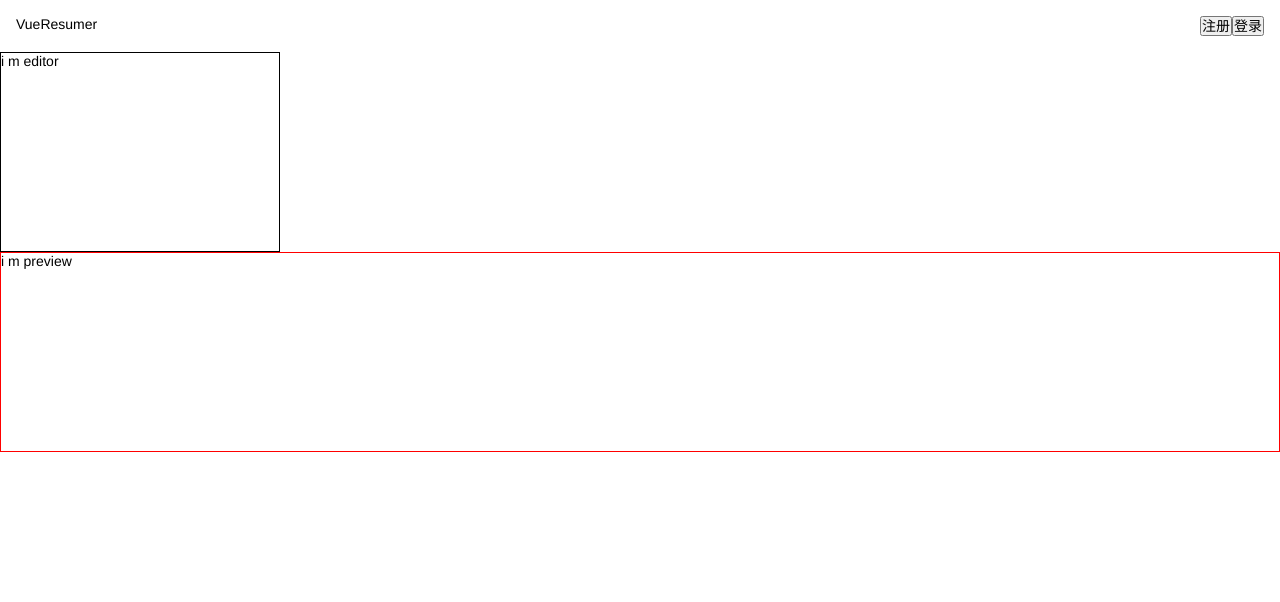
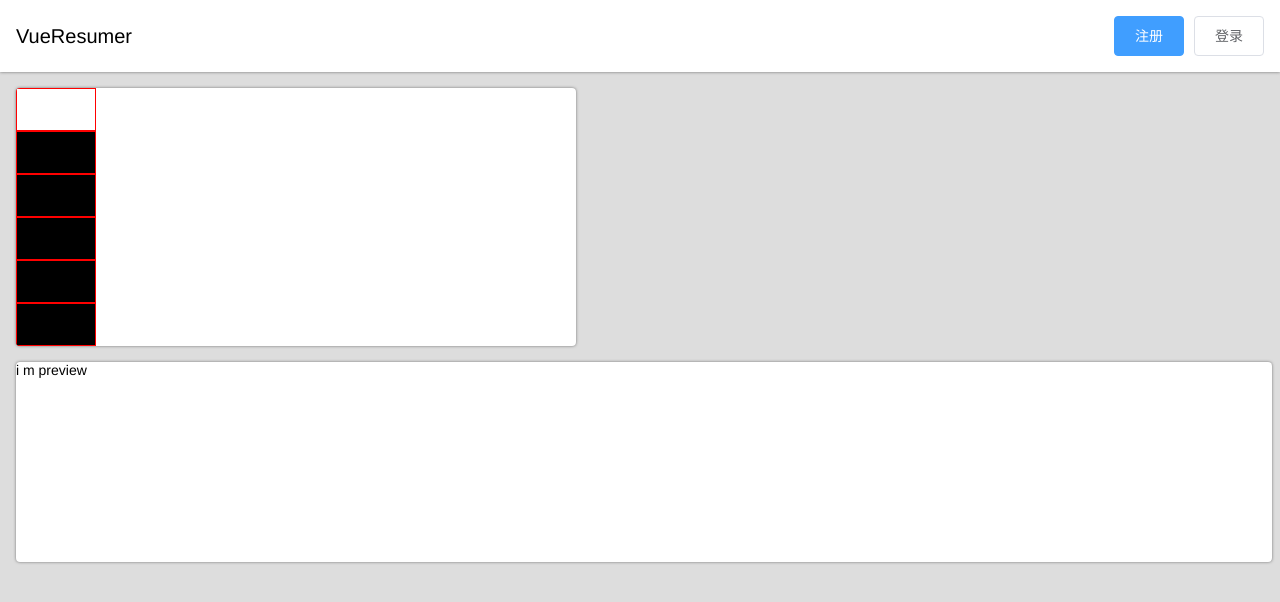
Before and after one commit to lskAtGithub/vue-resumer, a Vue app: page / in a window 1280 px wide. Shown: the top 602 px of the page. Built offline with nearby package versions, Linux system fonts and the light colour scheme.

Commit message:
Topbar完成，编辑区域模块开发中

```diff
--- a/index.html
+++ b/index.html
@@ -4,6 +4,7 @@
     <meta charset="utf-8">
     <meta name="viewport" content="width=device-width,initial-scale=1.0">
     <title>vue-resumer</title>
+    <script src="//at.alicdn.com/t/font_513721_hnddfqvpfbnjyvi.js"></script>
   </head>
   <body>
     <div id="app"></div>
--- a/src/App.vue
+++ b/src/App.vue
@@ -34,18 +34,41 @@ html, body, #app{
   display: flex;
   flex-direction: column;
 }
+.icon {
+    width: 1em; height: 1em;
+    vertical-align: -0.15em;
+    fill: currentColor;
+    overflow: hidden;
+}
 
 .topbar{
-
+  position: relative;
+  z-index: 1;
+  box-shadow: 0 0 3px hsla(0,0,0,0.5);
 }
 main{
   display: flex;
   flex: 1;
+  background: #ddd;
+
+  > .editor{
+    width: 40em;
+    margin: 16px 8px 16px 16px;
+    background: #fff;
+    box-shadow: 0 0 3px hsla(0,0,0,0.5);
+    border-radius: 4px;
+    overflow: hidden;
+  }
+
+  > .preview{
+    flex: 1;
+    margin: 16px 8px 16px 16px;
+    background: #fff;
+    box-shadow: 0 0 3px hsla(0,0,0,0.5);
+    border-radius: 4px;
+    overflow: hidden;
+  }
+
 }
-.editor{
-  width: 20em;
-}
-.preview{
-  flex: 1;
-}
+
 </style>
--- a/src/components/Editor.vue
+++ b/src/components/Editor.vue
@@ -1,12 +1,71 @@
 <template>
     <div id="editor">
-        i m editor
+        <nav>
+            <ol>
+                <li class="active">
+                    <svg class="icon">
+                        <use xlink:href="#icon-shenfenzheng"></use>
+                    </svg>
+                </li>
+                <li>
+                    <svg class="icon">
+                        <use xlink:href="#icon-work"></use>
+                    </svg>
+                </li>
+                <li>
+                    <svg class="icon">
+                        <use xlink:href="#icon-project"></use>
+                    </svg>
+                </li>
+                <li>
+                    <svg class="icon">
+                        <use xlink:href="#icon-book"></use>
+                    </svg>
+                </li>
+                <li>
+                    <svg class="icon">
+                        <use xlink:href="#icon-jiangbei"></use>
+                    </svg>
+                </li>
+                <li>
+                    <svg class="icon">
+                        <use xlink:href="#icon-phone"></use>
+                    </svg>
+                </li>
+            </ol>
+        </nav>
+        <ol class="panes">
+
+        </ol>
     </div>
 </template>
 
-<style>
+<style lang="scss">
     #editor{
-        border: 1px solid black;
         min-height: 200px;
+        display: flex;
+        > nav{
+            background: #000;
+            width: 80px;
+
+            > ol > li{
+                border: 1px solid red;
+                padding: 8px 0;
+                text-align: center;
+
+                > .icon {
+                    width: 24px;
+                    height: 24px;
+                    fill: #fff;
+                }
+
+                &.active{
+                    background: #fff;
+                    > .icon{
+                        fill: #000;
+                    }
+                }
+            }
+        }
     }
 </style>
--- a/src/components/Preview.vue
+++ b/src/components/Preview.vue
@@ -4,9 +4,8 @@
     </div>
 </template>
 
-<style>
+<style lsng="scss">
     #preview{
-        border: 1px solid red;
         min-height: 200px;
     }
 </style>
--- a/src/components/Topbar.vue
+++ b/src/components/Topbar.vue
@@ -4,8 +4,8 @@
             VueResumer
         </div>
         <div class="actions">
-            <button>注册</button>
-            <button>登录</button>
+            <el-button type="primary">注册</el-button>
+            <el-button>登录</el-button>
         </div>
     </div>
 </template>
@@ -14,6 +14,8 @@
     #topbar{
         display: flex;
         justify-content: space-between;
+        align-items: center;
         padding: 16px;
+        font-size: 20px;
     }
 </style>
--- a/src/main.js
+++ b/src/main.js
@@ -2,6 +2,10 @@ import Vue from 'vue'
 import App from './App'
 import 'normalize.css'
 import './assets/reset.scss'
+import ElementUI from 'element-ui'
+import 'element-ui/lib/theme-chalk/index.css'
+
+Vue.use(ElementUI)
 
 Vue.config.productionTip = false
 
```
